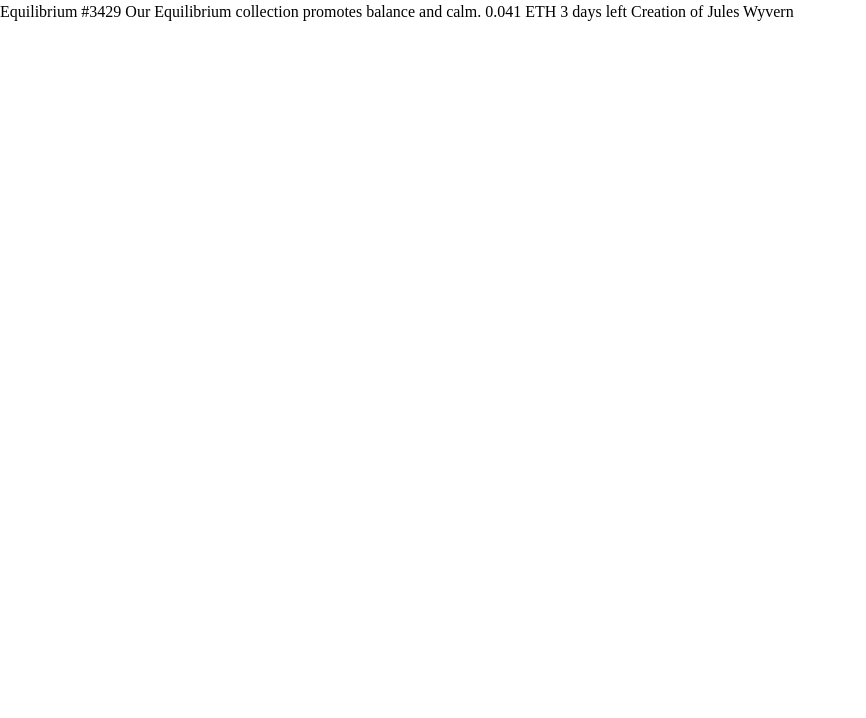
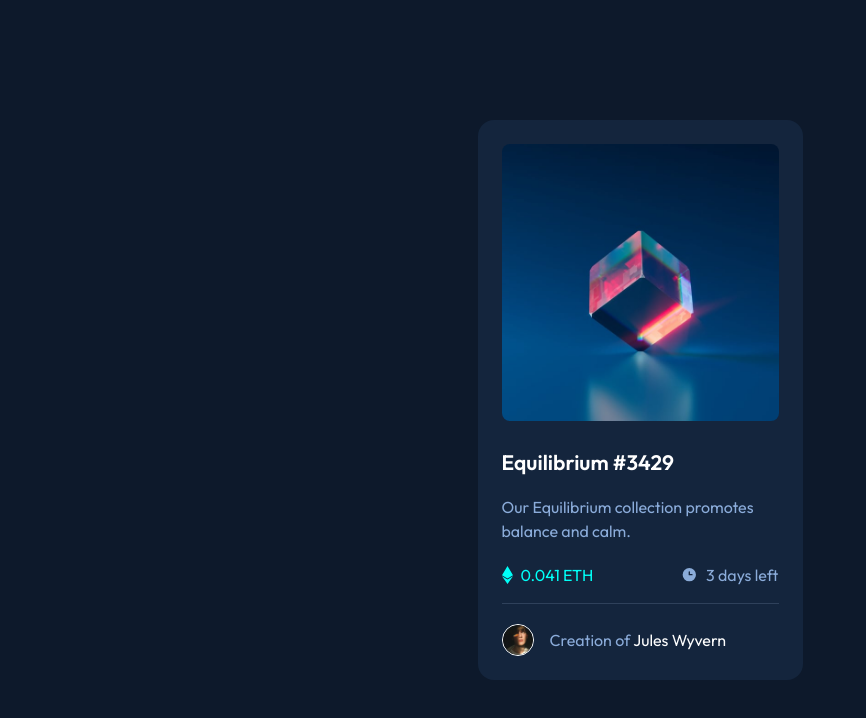
Before and after one commit to lafistik/fementor-nft-preview-card-component-main, a plain HTML site: page index.html in a window 1280 px wide. Shown: the whole page, without its empty margins (0-866 px from the left). Drawn offline with Linux system fonts and the light colour scheme.

Commit message:
Add html and css, update readme file

```diff
--- a/index.html
+++ b/index.html
@@ -21,7 +21,69 @@
     <title>Frontend Mentor | NFT preview card component</title>
   </head>
   <body>
-    Equilibrium #3429 Our Equilibrium collection promotes balance and calm.
-    0.041 ETH 3 days left Creation of Jules Wyvern
+    <main>
+      <article class="nft-card">
+        <div class="image-container">
+          <img
+            class="nft__image"
+            src="./images/image-equilibrium.jpg"
+            alt="equilibrium nft"
+          />
+          <div class="overlay">
+            <a class="icon__overlay" href="">
+              <svg width="48" height="48" xmlns="http://www.w3.org/2000/svg">
+                <g fill="none" fill-rule="evenodd">
+                  <path d="M0 0h48v48H0z" />
+                  <path
+                    d="M24 9C14 9 5.46 15.22 2 24c3.46 8.78 12 15 22 15 10.01 0 18.54-6.22 22-15-3.46-8.78-11.99-15-22-15Zm0 25c-5.52 0-10-4.48-10-10s4.48-10 10-10 10 4.48 10 10-4.48 10-10 10Zm0-16c-3.31 0-6 2.69-6 6s2.69 6 6 6 6-2.69 6-6-2.69-6-6-6Z"
+                    fill="#FFF"
+                    fill-rule="nonzero"
+                  />
+                </g>
+              </svg>
+            </a>
+          </div>
+        </div>
+        <div class="nft__content">
+          <h1 class="nft__title"><a>Equilibrium #3429</a></h1>
+          <p class="nft__description">
+            Our Equilibrium collection promotes balance and calm.
+          </p>
+        </div>
+        <div class="flex-container">
+          <div class="nft__price">
+            <svg
+              class="nft__icon"
+              width="11"
+              height="18"
+              xmlns="http://www.w3.org/2000/svg"
+            >
+              <path
+                d="M11 10.216 5.5 18 0 10.216l5.5 3.263 5.5-3.262ZM5.5 0l5.496 9.169L5.5 12.43 0 9.17 5.5 0Z"
+                fill="#00FFF8"
+              />
+            </svg>
+            <span>0.041 ETH</span>
+          </div>
+          <div class="nft__days-left">
+            <svg width="17" height="17" xmlns="http://www.w3.org/2000/svg">
+              <path
+                d="M8.305 2.007a6.667 6.667 0 1 0 0 13.334 6.667 6.667 0 0 0 0-13.334Zm2.667 7.334H8.305a.667.667 0 0 1-.667-.667V6.007a.667.667 0 0 1 1.334 0v2h2a.667.667 0 0 1 0 1.334Z"
+                fill="#8BACD9"
+              />
+            </svg>
+            <span>3 days left</span>
+          </div>
+        </div>
+        <div class="nft__creator">
+          <img
+            class="nft__creator-image"
+            src="./images/image-avatar.png"
+            alt="creator of equilibrium nft"
+          />
+          <p>Creation of <a>Jules Wyvern</a></p>
+        </div>
+      </article>
+    </main>
   </body>
 </html>
--- a/style.css
+++ b/style.css
@@ -1,13 +1,15 @@
 :root {
   --clr-primary-blue: hsl(215, 51%, 70%);
   --clr-primary-cyan: hsl(178, 100%, 50%);
+
+  --clr-background-cyan-transparent: hsla(178, 100%, 50%, 0.699);
 
   --clr-neutral-900: hsl(217, 54%, 11%);
   --clr-neutral-800: hsl(216, 50%, 16%);
   --clr-neutral-700: hsl(215, 32%, 27%);
   --clr-neutral-100: hsl(0, 0%, 100%);
 
-  --fs-regular: 1.125rem;
+  /* --fs-regular: 1.125rem; */
   --ff-regular: "Outfit", sans-serif;
   --fw-light: 300;
   --fw-regular: 400;
@@ -57,3 +59,114 @@ h5,
 h6 {
   overflow-wrap: break-word;
 }
+
+body {
+  background-color: var(--clr-neutral-900);
+  font-family: var(--ff-regular);
+  /* font-size: var(--fs-regular); */
+  font-weight: var(--fw-regular);
+  color: var(--clr-primary-blue);
+  /* color: var(--clr-neutral-700); */
+
+  display: grid;
+  place-content: center;
+}
+
+a {
+  color: var(--clr-neutral-100);
+  text-decoration: none;
+  cursor: pointer;
+}
+
+a:hover,
+a:active {
+  color: var(--clr-primary-cyan);
+}
+
+.nft-card {
+  background-color: var(--clr-neutral-800);
+  max-width: 325px;
+
+  padding: 1.5rem;
+  border-radius: 1rem;
+}
+
+.image-container {
+  position: relative;
+  cursor: pointer;
+  border-radius: 0.5rem;
+  overflow: hidden;
+}
+
+.image-container:hover .overlay,
+.image-container:active .overlay {
+  opacity: 1;
+}
+
+.overlay {
+  position: absolute;
+  top: 0;
+  bottom: 0;
+  left: 0;
+  right: 0;
+  height: 100%;
+  width: 100%;
+  opacity: 0;
+  transition: 0.3s ease;
+  background-color: var(--clr-background-cyan-transparent);
+  border-radius: inherit;
+
+  display: grid;
+  place-content: center;
+}
+
+.nft__title {
+  font-size: 1.3125rem;
+  margin-bottom: 1.25rem;
+  margin-top: 1.875rem;
+  line-height: 1.1;
+
+  cursor: pointer;
+}
+
+.nft__title:hover {
+  color: var(--clr-primary-cyan);
+}
+
+.nft__description {
+  font-size: 1rem;
+}
+
+.flex-container {
+  display: flex;
+  justify-content: space-between;
+  margin-top: 1.25rem;
+  margin-bottom: 1.25rem;
+  border-bottom: 1px solid var(--clr-neutral-700);
+  padding-bottom: 1rem;
+}
+
+.nft__price {
+  color: var(--clr-primary-cyan);
+  display: flex;
+  align-items: center;
+  gap: 0.5rem;
+}
+
+.nft__days-left {
+  display: flex;
+  align-items: center;
+  gap: 0.5rem;
+}
+
+.nft__creator {
+  display: flex;
+  align-items: center;
+  gap: 1rem;
+}
+
+.nft__creator-image {
+  width: 32px;
+  border: 1px solid var(--clr-neutral-100);
+  border-radius: 100rem;
+}
```
Also changed, not shown: fementor-nft-preview-card-component.png (added), 1 other file.
